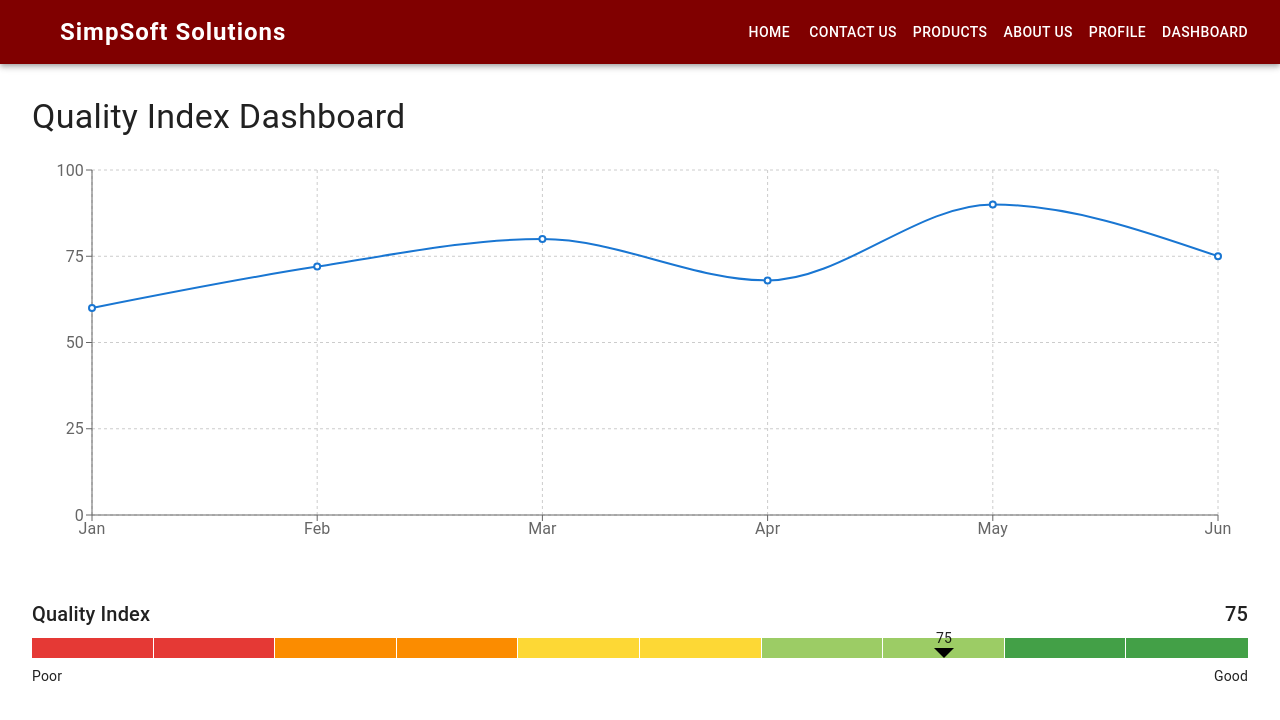
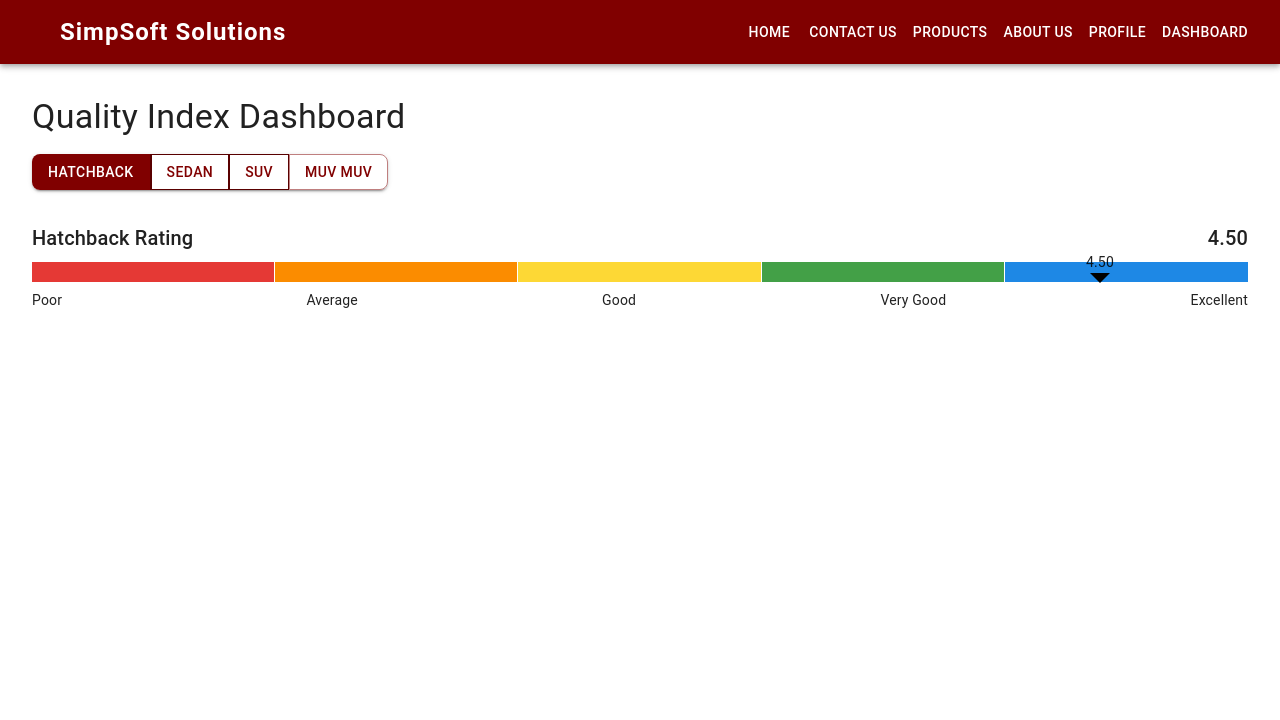
Before and after one commit to nikk0895/Simp_Soft, a React (Create React App) app: page /dashboard in a window 1280 px wide. Shown: the top 720 px of the page. Built offline with nearby package versions, Linux system fonts and the light colour scheme; some icons are missing.

Commit message:
Refactor Dashboard to support interactive product rating selection

```diff
--- a/src/pages/Dashboard.tsx
+++ b/src/pages/Dashboard.tsx
@@ -1,50 +1,31 @@
-import React from 'react';
-import { Box, Typography } from '@mui/material';
-import {
-  LineChart,
-  Line,
-  XAxis,
-  YAxis,
-  CartesianGrid,
-  Tooltip,
-  ResponsiveContainer,
-} from 'recharts';
+import React, { JSX, useState } from 'react';
+import { Box, Typography, Button, ButtonGroup } from '@mui/material';
+import { useProducts } from '../hooks/useProducts';
 
-const data = [
-  { name: 'Jan', qualityIndex: 60 },
-  { name: 'Feb', qualityIndex: 72 },
-  { name: 'Mar', qualityIndex: 80 },
-  { name: 'Apr', qualityIndex: 68 },
-  { name: 'May', qualityIndex: 90 },
-  { name: 'Jun', qualityIndex: 75 },
-];
-
-// Use the latest value for the scale
-const latestQualityIndex = data[data.length - 1].qualityIndex;
-
-// Map the value (0-100) to a 0-10 scale for the bar
-const scaleValue = (latestQualityIndex / 100) * 10;
-
-const getColor = (index: number) => {
-  if (index < 2) return '#e53935';
-  if (index < 4) return '#fb8c00';
-  if (index < 6) return '#fdd835';
-  if (index < 8) return '#9ccc65';
-  return '#43a047';
-};
+// 5 distinct colors for each star rating
+function getColor(index: number) {
+  switch (index) {
+    case 0: return '#e53935'; // 1 star - Poor (Red)
+    case 1: return '#fb8c00'; // 2 star - Average (Orange)
+    case 2: return '#fdd835'; // 3 star - Good (Yellow)
+    case 3: return '#43a047'; // 4 star - Very Good (Green)
+    case 4: return '#1e88e5'; // 5 star - Excellent (Blue)
+    default: return '#ccc';
+  }
+}
 
 const renderBars = () => {
   const bars = [];
-  for (let i = 0; i < 10; i++) {
+  for (let i = 0; i < 5; i++) {
     bars.push(
       <Box
         key={i}
         sx={{
-          width: '10%',
+          width: '20%',
           height: 20,
           backgroundColor: getColor(i),
           display: 'inline-block',
-          borderRight: i < 9 ? '1px solid #fff' : 'none',
+          borderRight: i < 4 ? '1px solid #fff' : 'none',
         }}
       />
     );
@@ -52,27 +33,49 @@ const renderBars = () => {
   return bars;
 };
 
-const Dashboard: React.FC = () => {
+const ratingLabels = ['Poor', 'Average', 'Good', 'Very Good', 'Excellent'];
+const productTypes = ['Hatchback', 'Sedan', 'SUV (Sport Utility Vehicle)', 'MUV (Multi Utility Vehicle) '];
+
+const Dashboard = (): JSX.Element => {
+  const { products } = useProducts();
+  const [selectedType, setSelectedType] = useState<string>(productTypes[0]);
+
+  // Filter products by selected type
+  const filteredProducts = products.filter(p => p.name === selectedType);
+
+  // Calculate average rating from filtered products
+  const avgRating =
+    filteredProducts.length > 0
+      ? filteredProducts.reduce((sum, p) => sum + p.rating, 0) / filteredProducts.length
+      : 0;
+
+  // Map average rating (1-5) to a 0-100% scale for the pointer
+  const scaleValue = ((avgRating - 1) / 4) * 100; // 1 maps to 0%, 5 maps to 100%
+
   return (
     <Box p={4}>
       <Typography variant="h4" gutterBottom>
         Quality Index Dashboard
       </Typography>
-      <ResponsiveContainer width="100%" height={400}>
-        <LineChart data={data} margin={{ top: 20, right: 30, left: 0, bottom: 5 }}>
-          <CartesianGrid strokeDasharray="3 3" />
-          <XAxis dataKey="name" />
-          <YAxis />
-          <Tooltip />
-          <Line type="monotone" dataKey="qualityIndex" stroke="#1976d2" strokeWidth={2} />
-        </LineChart>
-      </ResponsiveContainer>
-
-      {/* Quality Index Scale */}
-      <Box mt={6}>
+      <Box mt={2} mb={2}>
+        <ButtonGroup variant="contained" color="primary">
+          {productTypes.map(type => (
+            <Button
+              key={type}
+              onClick={() => setSelectedType(type)}
+              variant={selectedType === type ? 'contained' : 'outlined'}
+            >
+              {type.replace(' (Sport Utility Vehicle)', '').replace(' (Multi Utility Vehicle) ', ' MUV')}
+            </Button>
+          ))}
+        </ButtonGroup>
+      </Box>
+      <Box mt={4}>
         <Box display="flex" justifyContent="space-between" alignItems="center" mb={1}>
-          <Typography variant="h6">Quality Index</Typography>
-          <Typography variant="h6">{latestQualityIndex}</Typography>
+          <Typography variant="h6">
+            {selectedType} Rating
+          </Typography>
+          <Typography variant="h6">{avgRating > 0 ? avgRating.toFixed(2) : 'N/A'}</Typography>
         </Box>
         <Box position="relative" width="100%">
           <Box display="flex" width="100%">
@@ -80,11 +83,11 @@ const Dashboard: React.FC = () => {
           </Box>
           <Box
             position="absolute"
-            left={`calc(${scaleValue * 10}% - 10px)`}
+            left={`calc(${scaleValue}% - 10px)`}
             top={-10}
             textAlign="center"
           >
-            <Typography variant="body2">{latestQualityIndex}</Typography>
+            <Typography variant="body2">{avgRating > 0 ? avgRating.toFixed(2) : 'N/A'}</Typography>
             <Box
               sx={{
                 width: 0,
@@ -98,8 +101,9 @@ const Dashboard: React.FC = () => {
           </Box>
         </Box>
         <Box display="flex" justifyContent="space-between" mt={1}>
-          <Typography variant="body2">Poor</Typography>
-          <Typography variant="body2">Good</Typography>
+          {ratingLabels.map(label => (
+            <Typography key={label} variant="body2">{label}</Typography>
+          ))}
         </Box>
       </Box>
     </Box>
```
